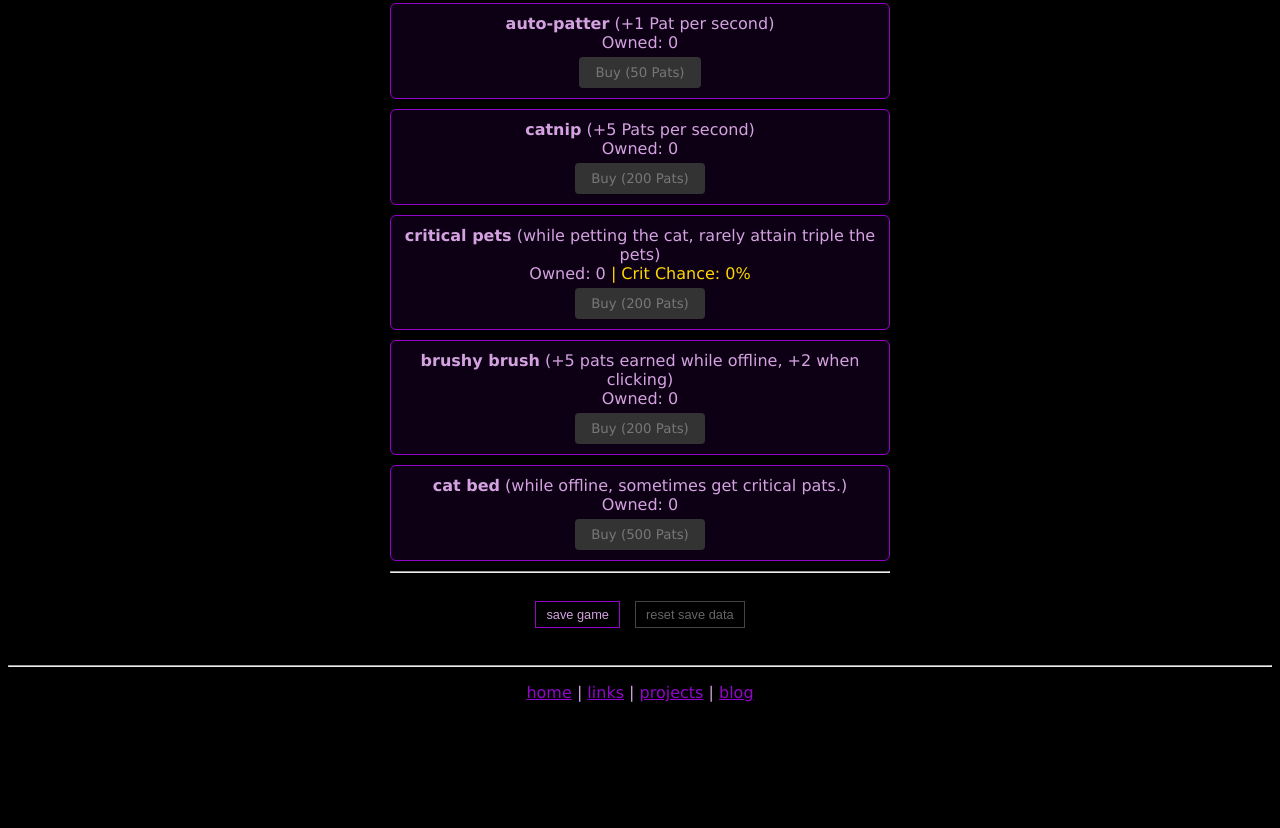
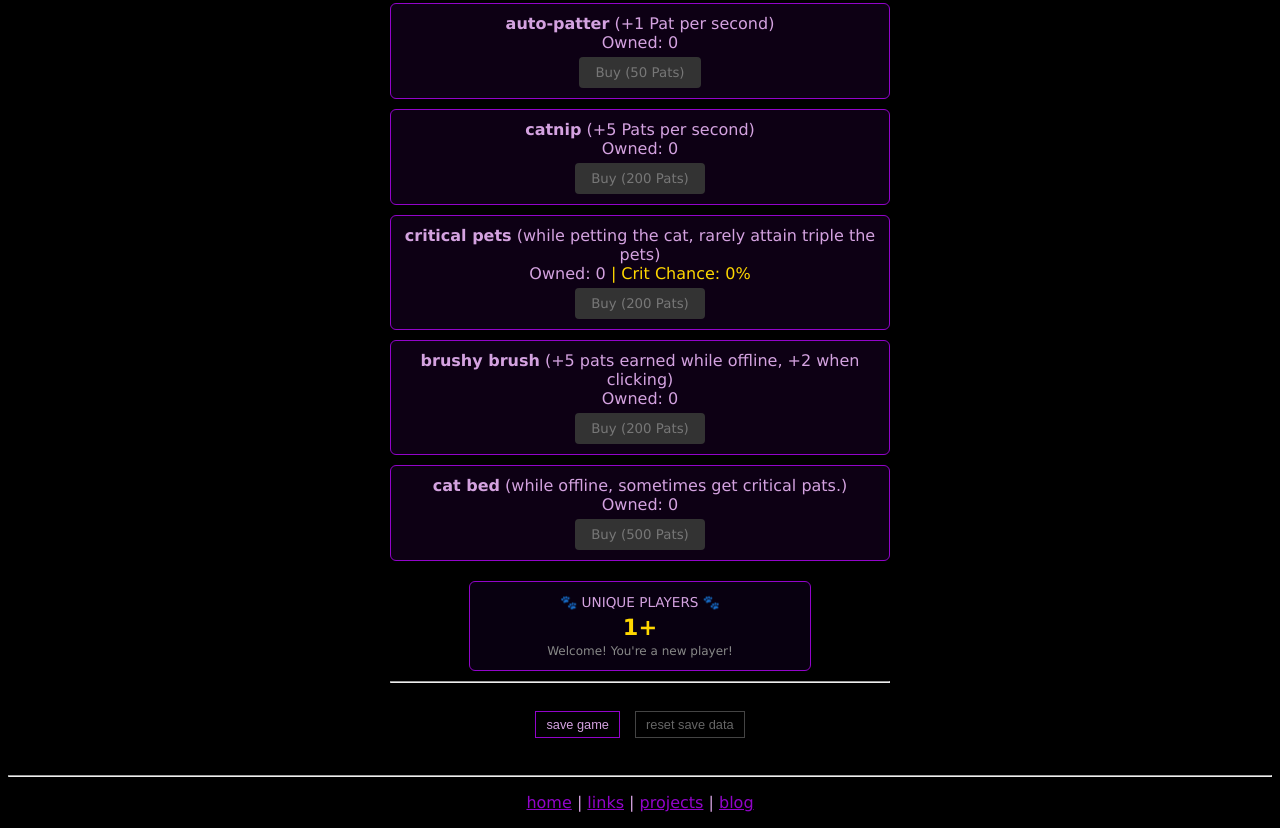
Before and after one commit to EleenTyasi/eleenlinkrepo, a website: page public/idle.html in a window 1280 px wide. Shown: the part 489-1317 px from the top of the page. Before the commit the page ends 1207 px from the top, so only its background shows below. Drawn offline with Linux system fonts and the light colour scheme; no server answers.

Commit message:
Add unique player counter UI and config
Introduce a unique player counter feature. Adds a playerCounter section to public/idle-config.json (title, newPlayerTag, returningPlayerTag). Updates public/idle.html to render a player counter card and new initUniquePlayerCounter() JS which marks new players in localStorage, calls counterapi.dev (increments for new players, fetches for returning), updates the UI with count and welcome tag, and provides fallbacks on error. The counter is initialized during game load and the card text is driven by config values.

```diff
--- a/public/idle-config.json
+++ b/public/idle-config.json
@@ -22,6 +22,11 @@
     "multiplierPerRemeow": 0.25,
     "description": "Reset your pats and upgrades to gain a permanent +25% global multiplier on ALL online & offline pats!",
     "confirmText": "Are you sure you want to Remeow? This will reset your current pats and upgrades, but grants a permanent +25% multiplier to ALL future pats!"
+  },
+  "playerCounter": {
+    "title": "🐾 UNIQUE PLAYERS 🐾",
+    "newPlayerTag": "Welcome! You're a new unique player! 🐾",
+    "returningPlayerTag": "Welcome back, player! 🐾"
   },
   "upgrades": [
     {
--- a/public/idle.html
+++ b/public/idle.html
@@ -79,6 +79,12 @@
         <p style="margin: 5px 0; font-size: 0.85rem;" id="remeow-desc">Reset for a permanent multiplier!</p>
         <p style="margin: 5px 0; font-size: 0.9rem;">Remeows: <strong id="remeow-count">0</strong> | Multiplier: <strong id="remeow-mult">1.00x</strong></p>
         <button id="remeow-btn" class="upgrade-btn" style="background-color: #b39700; color: black; font-weight: bold; margin-top: 8px;">Remeow</button>
+      </div>
+
+      <div id="player-counter-card" class="upgrade-card" style="margin: 20px auto 10px; border-color: rgb(146, 4, 202); background: #080010; max-width: 320px;">
+        <p id="player-counter-title" style="margin: 2px 0; font-size: 0.85rem; color: rgb(212, 162, 224);">🐾 UNIQUE PLAYERS 🐾</p>
+        <h3 id="unique-player-count" style="margin: 4px 0; color: #ffd700; font-size: 1.4rem;">--</h3>
+        <p id="player-joined-status" style="margin: 2px 0; font-size: 0.75rem; color: #888;">loading player stats...</p>
       </div>
 
       <hr>
@@ -240,6 +246,46 @@
           if (config.remeow.title) document.getElementById('remeow-title').textContent = config.remeow.title;
           if (config.remeow.description) document.getElementById('remeow-desc').textContent = config.remeow.description;
         }
+        if (config.playerCounter) {
+          if (config.playerCounter.title) document.getElementById('player-counter-title').textContent = config.playerCounter.title;
+        }
+      }
+
+      function initUniquePlayerCounter() {
+        const countDisplay = document.getElementById('unique-player-count');
+        const statusDisplay = document.getElementById('player-joined-status');
+        const isNewPlayer = !localStorage.getItem('eleen_idle_unique_player');
+
+        if (isNewPlayer) {
+          localStorage.setItem('eleen_idle_unique_player', Date.now().toString());
+        }
+
+        const endpoint = isNewPlayer
+          ? 'https://api.counterapi.dev/v2/test/test/up'
+          : 'https://api.counterapi.dev/v2/test/test';
+
+        fetch(endpoint)
+          .then(res => res.json())
+          .then(resData => {
+            let totalCount = 0;
+            if (resData && resData.data) {
+              totalCount = resData.data.up_count || resData.data.count || 1;
+            }
+            if (countDisplay) countDisplay.textContent = formatNumber(totalCount);
+            if (statusDisplay) {
+              const newTag = (config.playerCounter && config.playerCounter.newPlayerTag) || "Welcome! You're a new unique player! 🐾";
+              const returnTag = (config.playerCounter && config.playerCounter.returningPlayerTag) || "Welcome back, player! 🐾";
+              statusDisplay.textContent = isNewPlayer ? newTag : returnTag;
+            }
+          })
+          .catch(err => {
+            if (countDisplay) countDisplay.textContent = "1+";
+            if (statusDisplay) {
+              statusDisplay.textContent = isNewPlayer
+                ? "Welcome! You're a new player!"
+                : "Welcome back!";
+            }
+          });
       }
 
       function loadGame() {
@@ -472,6 +518,7 @@
           loadGame();
           renderUpgrades();
           updateUI();
+          initUniquePlayerCounter();
 
           // Game loop (10 ticks per sec)
           setInterval(() => {
```
